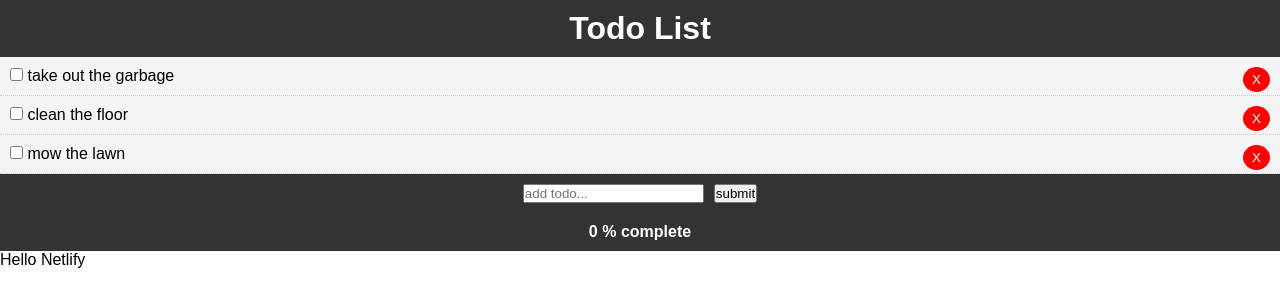
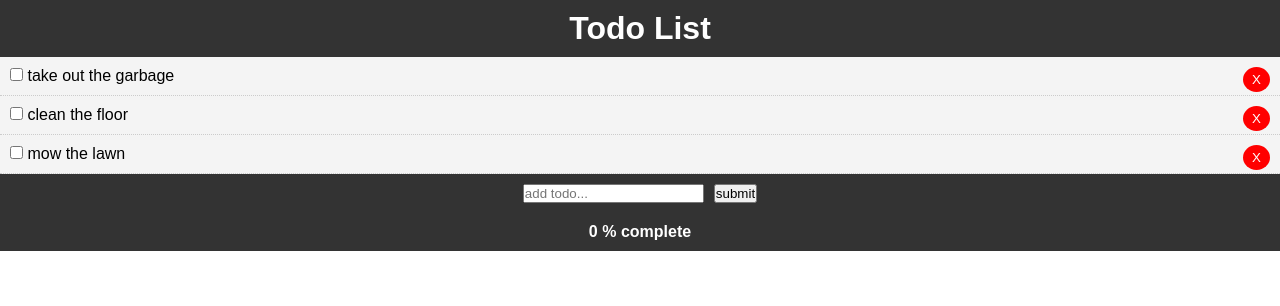
Before and after one commit to chs242/cli-practice, a Vue app: page / in a window 1280 px wide. Shown: the top 306 px of the page. Built offline with nearby package versions, Linux system fonts and the light colour scheme.

Commit message:
final version

```diff
--- a/src/App.vue
+++ b/src/App.vue
@@ -4,7 +4,6 @@
     <Todos :todos="todos" v-on:del-todo="deleteTodo" />
     <AddTodo v-on:add-todo="addTodo" />
     <Percentage :todos="todos" />
-    <p>Hello Netlify</p>
   </div>
 </template>
 
```
